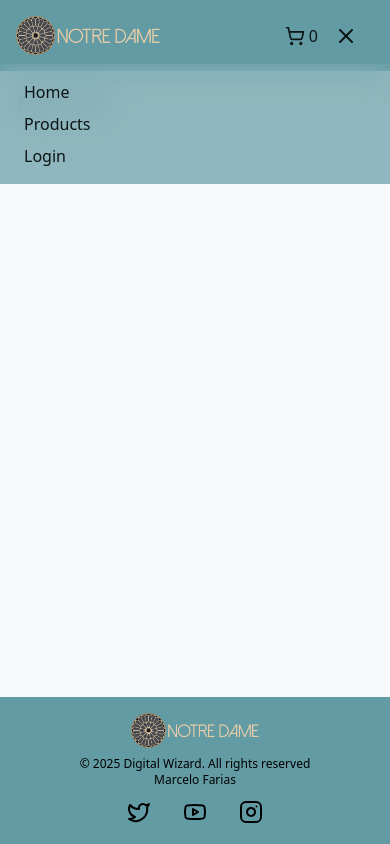
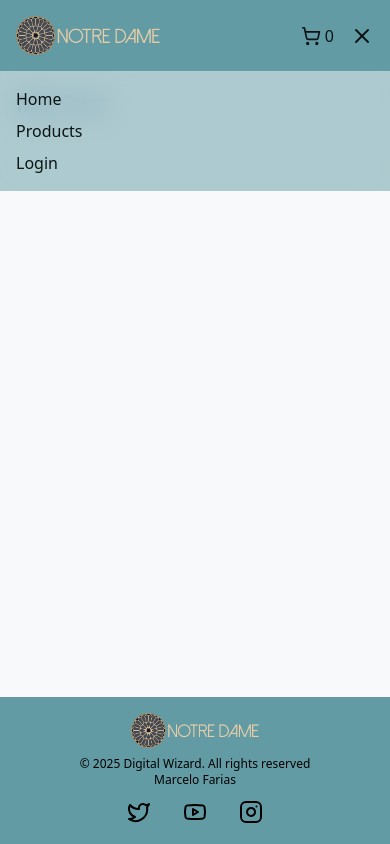
Before and after one commit to hmfarias/notredame-next, a Next.js app: page /cart in a window 390 px wide. Both pictures are taken after a click on the button 364 px from the left and 35 px from the top of the page. Built offline with nearby package versions, Linux system fonts and the light colour scheme; no server answers.

Commit message:
menu for mobile fixed

```diff
--- a/components/AnimatedMenu.js
+++ b/components/AnimatedMenu.js
@@ -9,7 +9,6 @@
  * @requires AuthLinkMobile
  * @description The Animated Menu component returns a menu with a fade-in animation when the menu is open
  */
-import { motion, AnimatePresence } from 'framer-motion';
 import Link from 'next/link';
 import AdminLink from './AdminLink';
 import AuthLinkMobile from './AuthLinkMobile';
@@ -17,43 +16,24 @@ import AuthLinkMobile from './AuthLinkMobile';
 const AnimatedMenu = ({ menuOpen, toggleMenu }) => {
 	return (
 		<>
-			<AnimatePresence>
-				{menuOpen && (
-					<motion.div
-						initial={{ height: 0 }} //Start without height (hidden)
-						animate={{ height: 'auto' }} // It expands atomically
-						exit={{ height: 0 }} //It shrinks until disappearing
-						transition={{ duration: 0.3, ease: 'easeInOut' }} //Start slow → accelerate → ends slow
-						className="absolute top-16 left-0 w-full bg-primary/70 backdrop-blur-lg text-white md:hidden px-2"
+			<div
+				className={`absolute top-full left-0 w-full bg-primary/50 backdrop-blur-lg text-white md:hidden p-2overflow-hidden transition-all duration-700 ease-in-out ${
+					menuOpen ? 'max-h-96 opacity-100' : 'max-h-0 opacity-0'
+				}`}
 			>
-						<motion.nav
-							initial={{ opacity: 0 }}
-							animate={{ opacity: 1, transition: { delay: 0.2 } }} // Delays the appearance of the text
-							exit={{ opacity: 0, transition: { duration: 0.15 } }} // Disappears before the rise menu
-							className="flex flex-col space-y-2 p-4"
-						>
-							<Link
-								href="/"
-								onClick={toggleMenu}
-								className="text-text hover:text-secondary"
-							>
+				<nav className="flex flex-col space-y-2 p-4">
+					<Link href="/" onClick={toggleMenu} className="text-text">
 						Home
 					</Link>
-							<Link
-								href="/products"
-								onClick={toggleMenu}
-								className="text-text hover:text-secondary"
-							>
+					<Link href="/products" onClick={toggleMenu} className="text-text">
 						Products
 					</Link>
 
 					<AdminLink handle={toggleMenu} />
 
 					<AuthLinkMobile toggleMenu={toggleMenu} />
-						</motion.nav>
-					</motion.div>
-				)}
-			</AnimatePresence>
+				</nav>
+			</div>
 		</>
 	);
 };
--- a/components/AuthLinkMobile.js
+++ b/components/AuthLinkMobile.js
@@ -36,7 +36,7 @@ const AuthLinkMobile = ({ toggleMenu }) => {
 		<Link
 			onClick={handleClick}
 			type="button"
-			className="focus:outline-none cursor-pointer text-text hover:text-secondary  "
+			className=" text-text "
 			href="/admin"
 			title={logedIn ? 'Close session' : 'Login user'}
 		>
--- a/components/Header.js
+++ b/components/Header.js
@@ -1,31 +1,24 @@
 'use client';
+import Link from 'next/link';
 /**
  * @module components/Header.js
  * @returns {JSX.Element} - the Header component
  * @exports Header
  * @requires LogoHeader
  * @requires Navbar
- * @requires CartWidget
- * @requires LogoHeader
  * @description The Header component returns the header of the app
  */
 
-import CartWidget from './CartWidget';
 import LogoHeader from './LogoHeader';
 import Navbar from './Navbar';
 
 const Header = () => {
 	return (
-		<header className="flex items-center justify-between p-4 bg-primary">
+		<header className="relative flex items-center justify-between p-4 bg-primary">
 			{/* logo */}
 			<LogoHeader />
-			{/* Cart Counter and Navbar */}
-			<div className="flex items-center space-x-4">
-				{/* Cart with counter */}
-				<CartWidget />
-				{/* Navbar */}
-				<Navbar />
-			</div>
+			{/* Navbar and Cart with counter*/}
+			<Navbar />
 		</header>
 	);
 };
--- a/components/Navbar.js
+++ b/components/Navbar.js
@@ -17,6 +17,7 @@ import AuthLink from './AuthLink';
 import { Menu, X } from 'lucide-react';
 import AnimatedMenu from './AnimatedMenu';
 import { useState } from 'react';
+import CartWidget from './CartWidget';
 
 const Navbar = () => {
 	const [menuOpen, setMenuOpen] = useState(false);
@@ -27,6 +28,11 @@ const Navbar = () => {
 
 	return (
 		<>
+			{/* Cart Counter and Navbar */}
+			<div className="flex items-center space-x-4">
+				{/* Cart with counter */}
+				<CartWidget />
+				{/* Navbar Desktop */}
 				<nav className="hidden md:flex space-x-4">
 					<Link href="/" className="text-text hover:text-secondary">
 						Home
@@ -37,7 +43,8 @@ const Navbar = () => {
 					<AdminLink />
 					<AuthLink />
 				</nav>
-			<div className="md:hidden">
+				{/* Menu Mobile */}
+				<div className="md:hidden relative">
 					<button onClick={toggleMenu} className="focus:outline-none flex items-center">
 						{menuOpen ? (
 							<X className="w-6 h-6 text-text hover:text-secondary" />
@@ -46,6 +53,7 @@ const Navbar = () => {
 						)}
 					</button>
 				</div>
+			</div>
 			<AnimatedMenu toggleMenu={toggleMenu} menuOpen={menuOpen} />
 		</>
 	);
```
Lines whose indentation alone changed are shown as unchanged.
